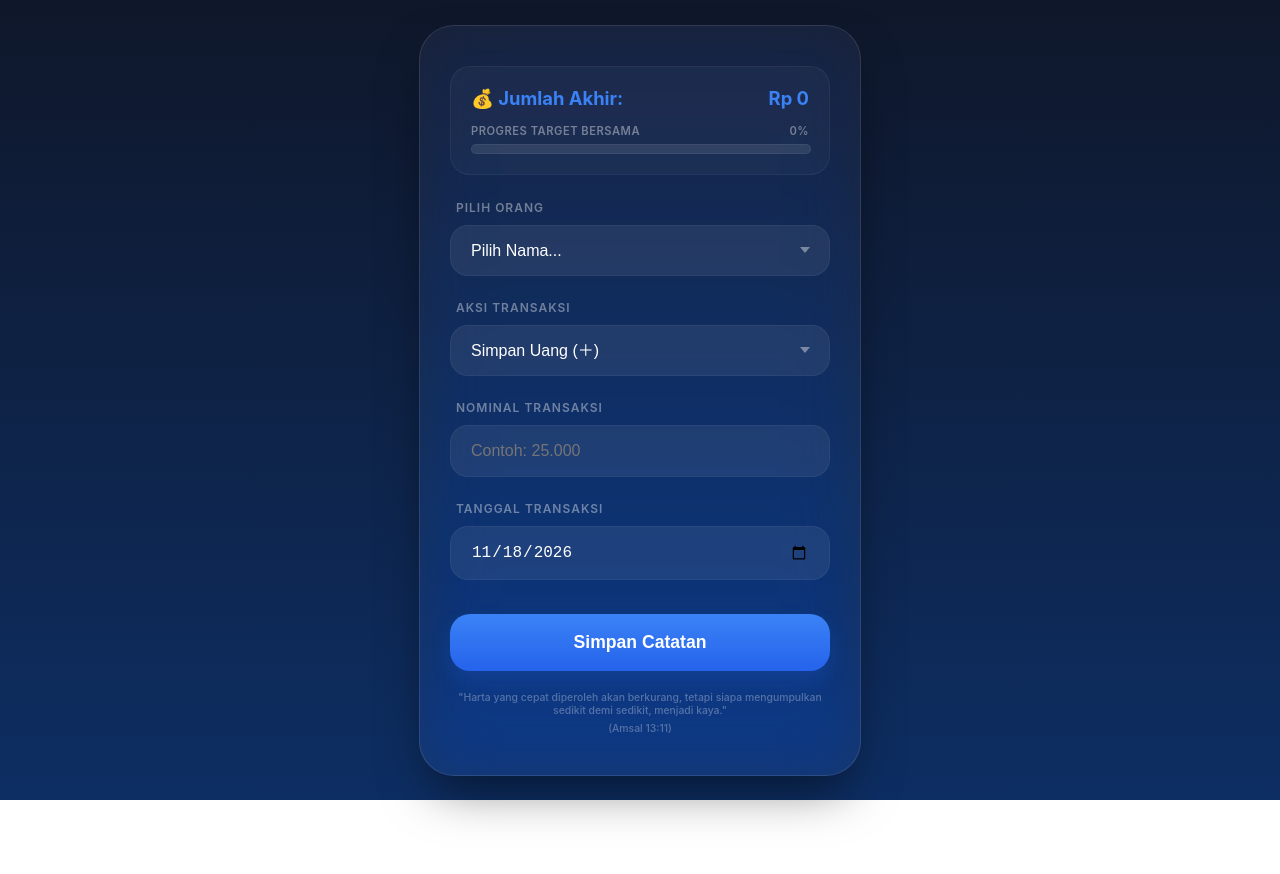
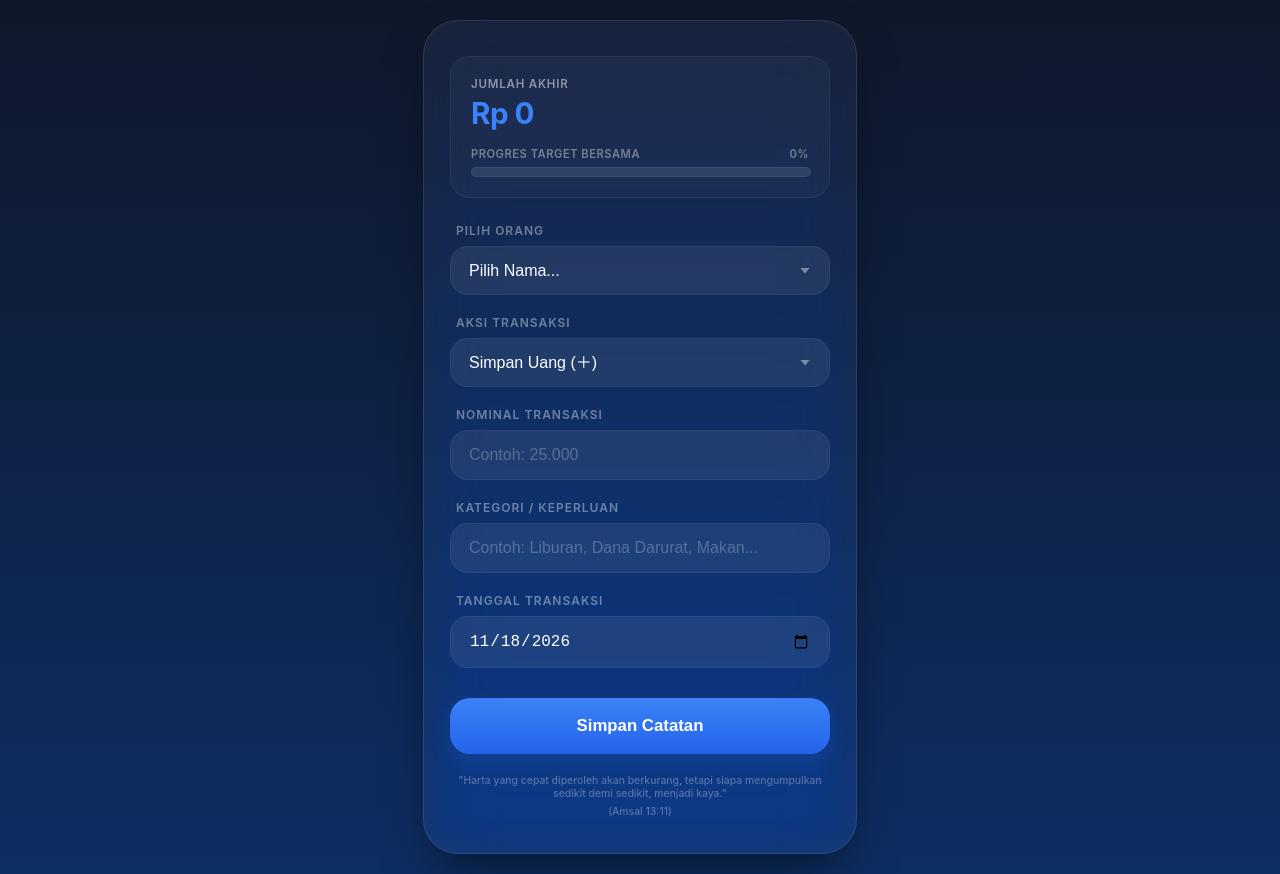
Before and after one commit to Vaxtroy/Tabungan, a plain HTML site: page index.html in a window 1280 px wide. Before the commit the page ends 800 px from the top, so only its background shows below. Drawn offline with Linux system fonts and the light colour scheme; no server answers.

Commit message:
Update index.html

```diff
--- a/index.html
+++ b/index.html
@@ -24,7 +24,7 @@
         position: relative;
       }
 
-      /* --- PROGRESS & SALDO MINIMALIS --- */
+      /* --- PROGRESS & SALDO MINIMALIS (DIPERBAIKI) --- */
       .progress-section {
         margin-bottom: 25px;
         text-align: left;
@@ -33,12 +33,29 @@
         border-radius: 20px;
         border: 1px solid rgba(255, 255, 255, 0.05);
       }
-      .saldo-row.akhir {
+
+      .saldo-header {
         display: flex;
-        justify-content: space-between;
-        font-size: 1.15rem;
+        flex-direction: column;
+        gap: 4px;
+      }
+
+      .saldo-label {
+        font-size: 0.72rem;
+        font-weight: 600;
+        color: rgba(255, 255, 255, 0.5);
+        text-transform: uppercase;
+        letter-spacing: 0.8px;
+      }
+
+      .saldo-nominal {
+        font-size: clamp(1.45rem, 6vw, 1.85rem);
         font-weight: 700;
         color: #3b82f6;
+        letter-spacing: -0.5px;
+        white-space: nowrap;
+        overflow: hidden;
+        text-overflow: ellipsis;
       }
 
       .progress-info {
@@ -46,7 +63,7 @@
         justify-content: space-between;
         font-size: 0.7rem;
         color: rgba(255, 255, 255, 0.4);
-        margin-top: 14px;
+        margin-top: 16px;
         margin-bottom: 6px;
         font-weight: 600;
         letter-spacing: 0.5px;
@@ -131,7 +148,7 @@
         -webkit-backdrop-filter: blur(30px) saturate(160%);
         border-radius: 35px;
         border: 1px solid rgba(255, 255, 255, 0.1);
-        padding: 40px 30px;
+        padding: 35px 26px;
         width: 100%;
         max-width: 380px;
         box-shadow: 0 25px 50px -12px rgba(0, 0, 0, 0.5);
@@ -146,11 +163,11 @@
         text-align: center;
       }
       .input-group {
-        margin-bottom: 24px;
+        margin-bottom: 20px;
       }
       label {
         display: block;
-        margin-bottom: 10px;
+        margin-bottom: 8px;
         margin-left: 6px;
         font-size: 0.75rem;
         font-weight: 600;
@@ -161,7 +178,7 @@
       input,
       select {
         width: 100%;
-        padding: 16px 20px;
+        padding: 15px 18px;
         background: rgba(255, 255, 255, 0.07);
         border: 1px solid rgba(255, 255, 255, 0.05);
         border-radius: 18px;
@@ -171,6 +188,9 @@
         transition: 0.3s;
         box-sizing: border-box;
         -webkit-appearance: none;
+      }
+      input::placeholder {
+        color: rgba(255, 255, 255, 0.25);
       }
       input:focus,
       select:focus {
@@ -207,7 +227,7 @@
         color: white;
         border: none;
         border-radius: 20px;
-        font-size: 1.1rem;
+        font-size: 1.05rem;
         font-weight: 600;
         cursor: pointer;
         box-shadow: 0 10px 20px rgba(37, 99, 235, 0.2);
@@ -244,9 +264,9 @@
     <div class="card">
       <!-- INFO HASIL AKHIR SALDO BERSIH -->
       <div class="progress-section">
-        <div class="saldo-row akhir">
-          <span>💰 Jumlah Akhir:</span>
-          <span id="labelAkhir">Rp 0</span>
+        <div class="saldo-header">
+          <span class="saldo-label">Jumlah Akhir</span>
+          <span class="saldo-nominal" id="labelAkhir">Rp 0</span>
         </div>
 
         <div class="progress-info">
@@ -259,7 +279,7 @@
       </div>
 
       <form id="tabunganForm">
-        <!-- PILIHAN PENABUNG / PENGAMBIL KEMBALI DISEDIAKAN -->
+        <!-- PILIHAN PENABUNG / PENGAMBIL -->
         <div class="input-group">
           <label>Pilih Orang</label>
           <div class="select-wrapper">
@@ -293,6 +313,17 @@
           <input type="hidden" id="jumlah" name="jumlah" />
         </div>
 
+        <!-- INPUT BARU: KATEGORI / KEPERLUAN -->
+        <div class="input-group">
+          <label>Kategori / Keperluan</label>
+          <input
+            type="text"
+            id="kategori"
+            placeholder="Contoh: Liburan, Dana Darurat, Makan..."
+            required
+          />
+        </div>
+
         <div class="input-group">
           <label>Tanggal Transaksi</label>
           <input type="date" id="tgl_nabung" required />
@@ -309,7 +340,7 @@
 
     <script>
       const scriptURL =
-        "https://script.google.com/macros/s/AKfycbyaZ4HkVBo2cBBMBN_BSWNJB9pq-Pqjm1cQ3TX1ucaSE4g56GCZLeJZlBpOVWHS9qIVng/exec";
+        "https://script.google.com/macros/s/AKfycbxIoZr3Mf7zgPvGMPZ4qQaDOxu9hmie9eW2chfAaIg3FfjhPFNpfPWAOtFktV0kitVSGg/exec";
       const targetGoal = 5000000;
 
       // 1. FORMAT TITIK
@@ -402,7 +433,7 @@
         );
       };
 
-      // 5. SUBMIT FORM (MENGIRIM PARAMETER NAMA KEMBALI)
+      // 5. SUBMIT FORM (DENGAN PARAMETER KATEGORI)
       const form = document.getElementById("tabunganForm");
       form.addEventListener("submit", (e) => {
         e.preventDefault();
@@ -422,9 +453,13 @@
         const tipe = document.getElementById("tipeTransaksi").value;
 
         const formData = new URLSearchParams();
-        formData.append("nama", document.getElementById("nama").value); // Mengirim nama pilihan
+        formData.append("nama", document.getElementById("nama").value);
         formData.append("tipe_transaksi", tipe);
         formData.append("jumlah", inputReal.value);
+        formData.append(
+          "kategori",
+          document.getElementById("kategori").value.trim(),
+        );
         formData.append("tgl_nabung", tanggalInput);
         formData.append("hari", hari);
 
```
